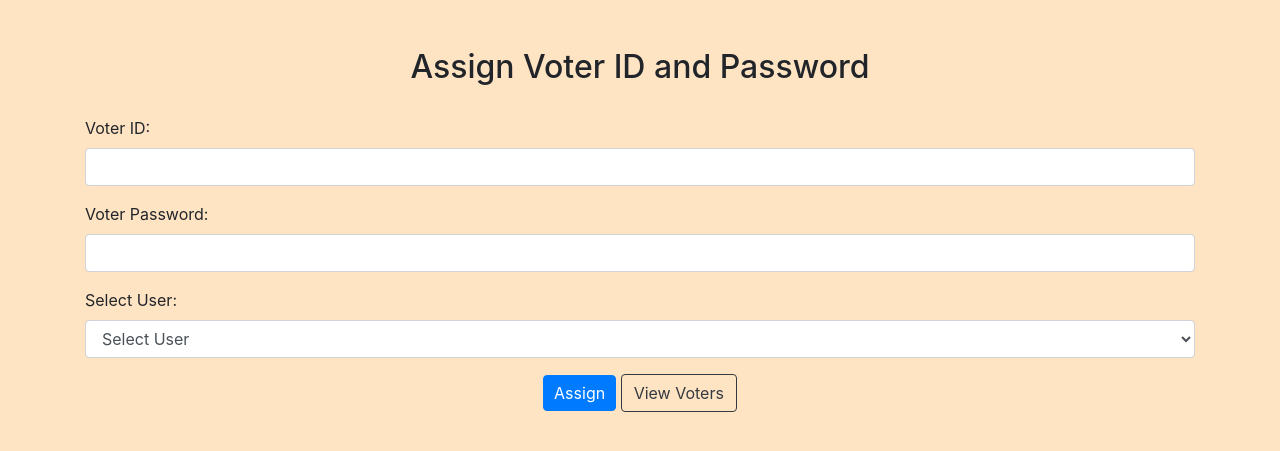
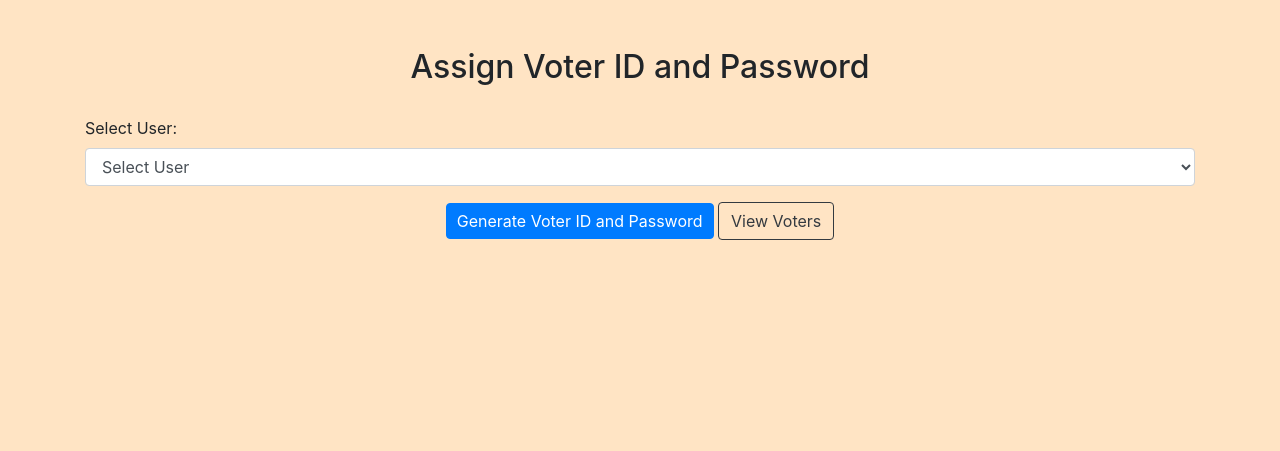
Before and after one commit to nasirabbas827/digital-electoral, a PHP site: page /admin/add_voter.php in a window 1280 px wide. Shown: the part 56-507 px from the top of the page. Run offline with PHP 8.4, Linux system fonts and the light colour scheme; a user stored in the database is signed in; data comes from the database, SQL or seed files in the repository.

Commit message:
Final Code after prototype

```diff
--- a/admin/add_voter.php
+++ b/admin/add_voter.php
@@ -9,25 +9,11 @@ if (!isset($_SESSION["usertype"]) || $_SESSION["usertype"] !== "admin") {
 }
 
 // Initialize variables
-$voter_id = $voter_password = $user_id = "";
-$voter_id_err = $voter_password_err = $user_id_err = "";
+$user_id = "";
+$user_id_err = "";
 
 // Processing form data when form is submitted
 if ($_SERVER["REQUEST_METHOD"] == "POST") {
-
-    // Validate voter ID
-    if (empty(trim($_POST["voter_id"]))) {
-        $voter_id_err = "Please enter the voter ID.";
-    } else {
-        $voter_id = trim($_POST["voter_id"]);
-    }
-
-    // Validate voter password
-    if (empty(trim($_POST["voter_password"]))) {
-        $voter_password_err = "Please enter the voter password.";
-    } else {
-        $voter_password = trim($_POST["voter_password"]);
-    }
 
     // Validate user ID
     if (empty(trim($_POST["user_id"]))) {
@@ -37,7 +23,10 @@ if ($_SERVER["REQUEST_METHOD"] == "POST") {
     }
 
     // Check for errors before inserting into database
-    if (empty($voter_id_err) && empty($voter_password_err) && empty($user_id_err)) {
+    if (empty($user_id_err)) {
+        // Generate random voter ID and password
+        $voter_id = bin2hex(random_bytes(4));
+        $voter_password = bin2hex(random_bytes(6));
 
         // Prepare an insert statement
         $sql = "INSERT INTO voter_table (Voter_ID, Voter_Password, Registered_Date, Approval_Status, user_ID) VALUES (?, ?, NOW(), 'Approved', ?)";
@@ -86,22 +75,12 @@ if ($_SERVER["REQUEST_METHOD"] == "POST") {
     <h2 class="text-center">Assign Voter ID and Password</h2>
     <form action="<?php echo htmlspecialchars($_SERVER["PHP_SELF"]); ?>" method="post">
         <div class="form-group">
-            <label for="voter_id">Voter ID:</label>
-            <input type="text" name="voter_id" class="form-control <?php echo (!empty($voter_id_err)) ? 'is-invalid' : ''; ?>" value="<?php echo $voter_id; ?>">
-            <span class="invalid-feedback"><?php echo $voter_id_err; ?></span>
-        </div>
-        <div class="form-group">
-            <label for="voter_password">Voter Password:</label>
-            <input type="password" name="voter_password" class="form-control <?php echo (!empty($voter_password_err)) ? 'is-invalid' : ''; ?>" value="<?php echo $voter_password; ?>">
-            <span class="invalid-feedback"><?php echo $voter_password_err; ?></span>
-        </div>
-        <div class="form-group">
             <label for="user_id">Select User:</label>
-            <select name="user_id" class="form-control <?php echo (!empty($user_id_err)) ? 'is-invalid' : ''; ?>">
+            <select name="user_id" class="form-control <?php echo (!empty($user_id_err)) ? 'is-invalid' : ''; ?>" required>
                 <option value="" selected disabled>Select User</option>
                 <?php
-                // Fetch users from the database
-                $sql = "SELECT id, name FROM users";
+                // Fetch users who do not have an assigned voter ID and password from the database
+                $sql = "SELECT u.id, u.name FROM users u LEFT JOIN voter_table v ON u.id = v.user_ID WHERE v.user_ID IS NULL";
                 $result = mysqli_query($conn, $sql);
                 if (mysqli_num_rows($result) > 0) {
                     while ($row = mysqli_fetch_assoc($result)) {
@@ -113,7 +92,7 @@ if ($_SERVER["REQUEST_METHOD"] == "POST") {
             <span class="invalid-feedback"><?php echo $user_id_err; ?></span>
         </div>
         <div class="form-group text-center">
-            <input type="submit" class="btn btn-primary" value="Assign">
+            <button type="button" id="generateBtn" class="btn btn-primary">Generate Voter ID and Password</button>
             <a class="btn btn-outline-dark" href="view_voters.php">View Voters</a>
         </div>
     </form>
@@ -122,5 +101,12 @@ if ($_SERVER["REQUEST_METHOD"] == "POST") {
 <script src="https://ajax.googleapis.com/ajax/libs/jquery/3.5.1/jquery.min.js"></script>
 <script src="https://cdnjs.cloudflare.com/ajax/libs/popper.js/1.16.0/umd/popper.min.js"></script>
 <script src="https://maxcdn.bootstrapcdn.com/bootstrap/4.5.2/js/bootstrap.min.js"></script>
+<script>
+$(document).ready(function() {
+    $('#generateBtn').click(function() {
+        $('form').submit();
+    });
+});
+</script>
 </body>
 </html>
```
Also changed, not shown: 2 other files.
